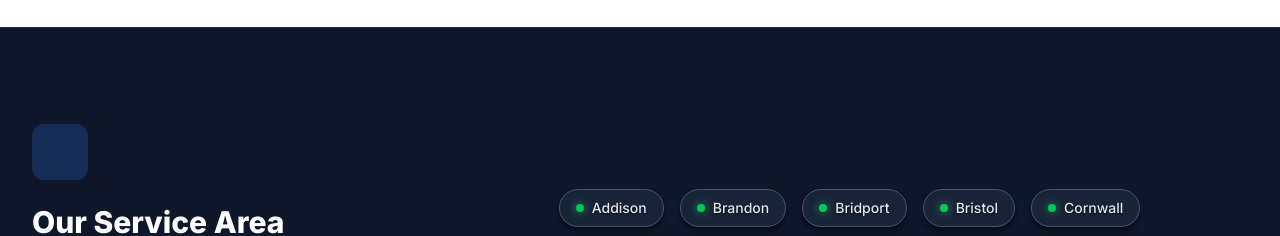
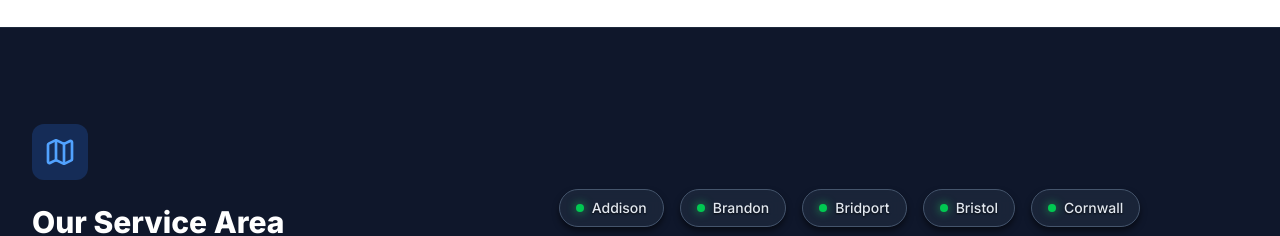
Before and after one commit to jaredscomputercare/jaredscomputercare-web, a Next.js app: page / in a window 1280 px wide. Shown: the part 2520-2756 px from the top of the page. Built offline with nearby package versions, Linux system fonts and the light colour scheme; no server answers.

Commit message:
map icon fix2

```diff
--- a/app/page.tsx
+++ b/app/page.tsx
@@ -411,6 +411,7 @@ const ServiceArea = () => {
           {/* Left Column: Text & Info */}
           <div className="lg:col-span-5 mb-12 lg:mb-0">
             <div className="w-14 h-14 bg-blue-500/20 rounded-xl flex items-center justify-center mb-6">
+              <MapIcon className="text-blue-400" size={32} />
             </div>
             <h2 className="text-3xl font-extrabold mb-4 text-white">Our Service Area</h2>
             <p className="text-slate-300 mb-8 text-lg leading-relaxed">
@@ -907,7 +908,7 @@ const ContactPage = ({ onNavigate }: ContactPageProps) => {
 
               <div className="flex items-start">
                 <div className="flex-shrink-0 bg-green-100 rounded-lg p-3">
-                  <MapIcon className="text-green-600" size={24} />
+                  <MapPin className="text-green-600" size={24} />
                 </div>
                 <div className="ml-4">
                   <h3 className="text-lg font-medium text-slate-900">Service Area</h3>
```
